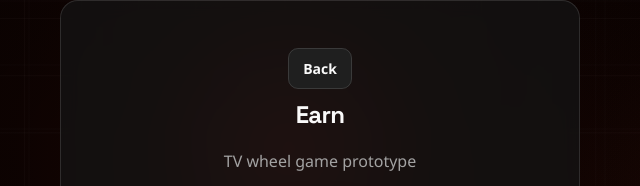
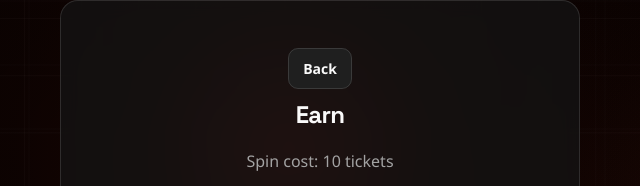
Before and after one commit to ThirteenKF/QUAI_TAP, a website built with Vite: page earn.html in a window 1280 px wide. Shown: the top 186 px of the page, 320-960 px from the left. Built offline with nearby package versions, Linux system fonts and the light colour scheme; no server answers; animation ran at ten frames a second; a web font is replaced by a local one; what quais would draw is missing.

Commit message:
Made-with:

```diff
--- a/earn.html
+++ b/earn.html
@@ -17,7 +17,7 @@
       <section class="card" aria-label="Earn">
         <a class="corner-btn corner-left" href="/">Back</a>
         <h1>Earn</h1>
-        <p class="subtitle">TV wheel game prototype</p>
+        <p class="subtitle">Spin cost: 10 tickets</p>
 
         <section class="earn-fruit" aria-label="Wheel game">
           <div class="wheel-stage">
```
